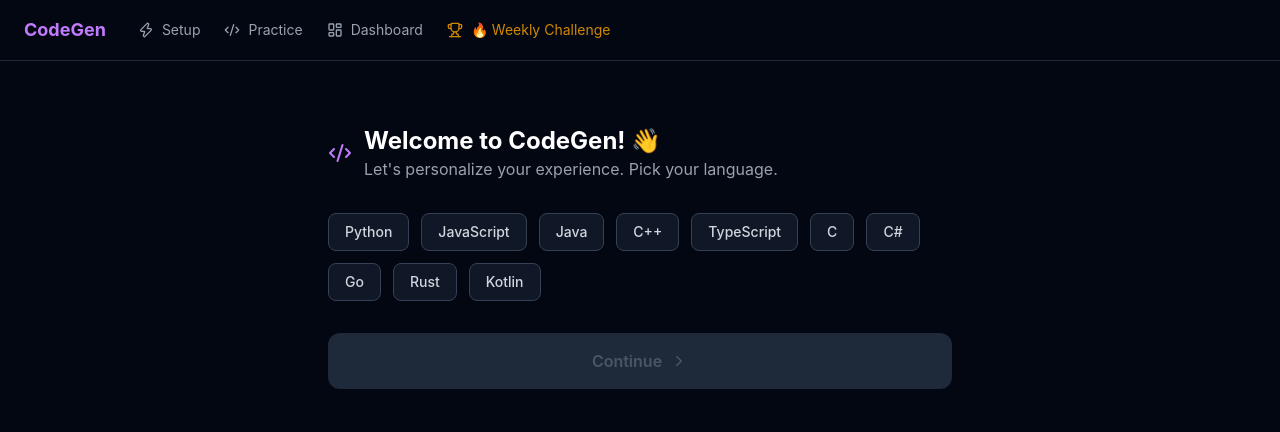
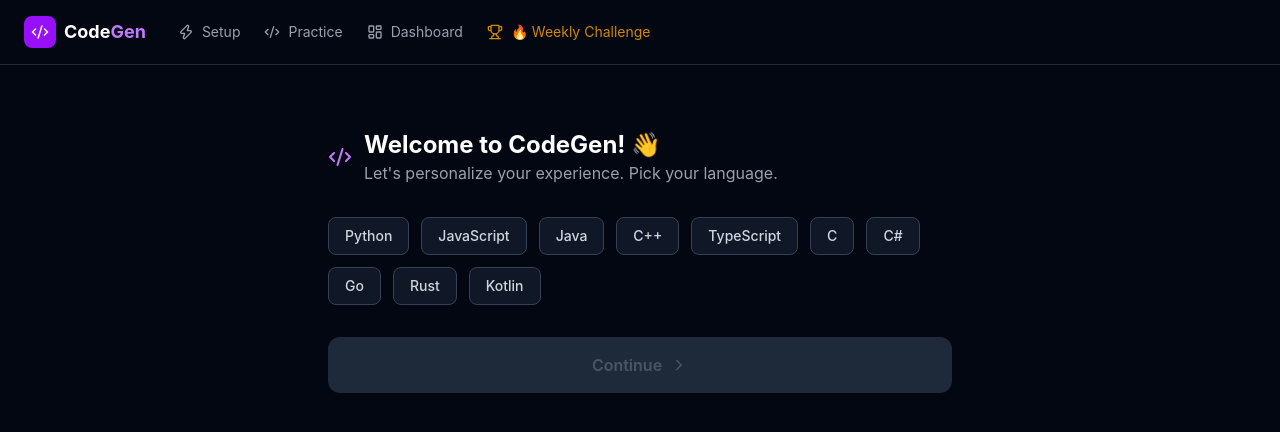
Before and after one commit to Parkavi-2007/coding-practice-gen, a React (Vite) app: page /assessment in a window 1280 px wide. Shown: the top 432 px of the page. Built offline with nearby package versions, Linux system fonts and the light colour scheme.

Commit message:
Add logo to navbar

```diff
--- a/src/components/Navbar.jsx
+++ b/src/components/Navbar.jsx
@@ -14,7 +14,12 @@ export default function Navbar() {
 
   return (
     <nav className="border-b border-gray-800 px-6 py-4 flex items-center gap-8">
-      <span className="font-bold text-lg text-purple-400">CodeGen</span>
+      <div className="flex items-center gap-2">
+  <div className="w-8 h-8 bg-purple-600 rounded-lg flex items-center justify-center">
+    <Code2 size={18} className="text-white" />
+  </div>
+  <span className="font-bold text-lg text-white">Code<span className="text-purple-400">Gen</span></span>
+</div>
       <div className="flex gap-6">
         {links.map(link => (
           <Link
```
